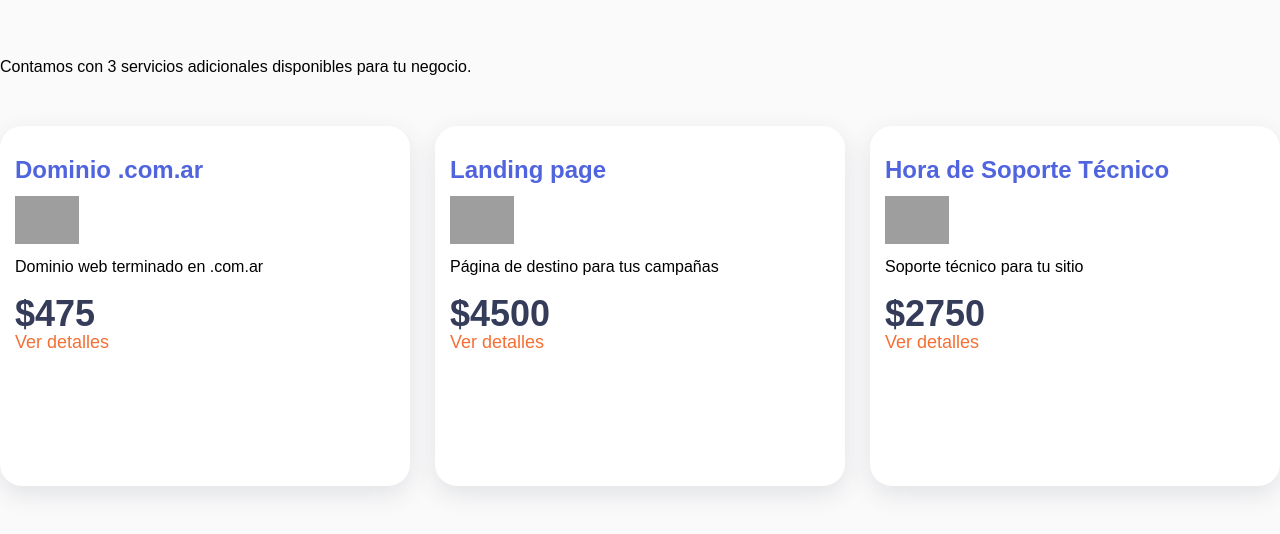
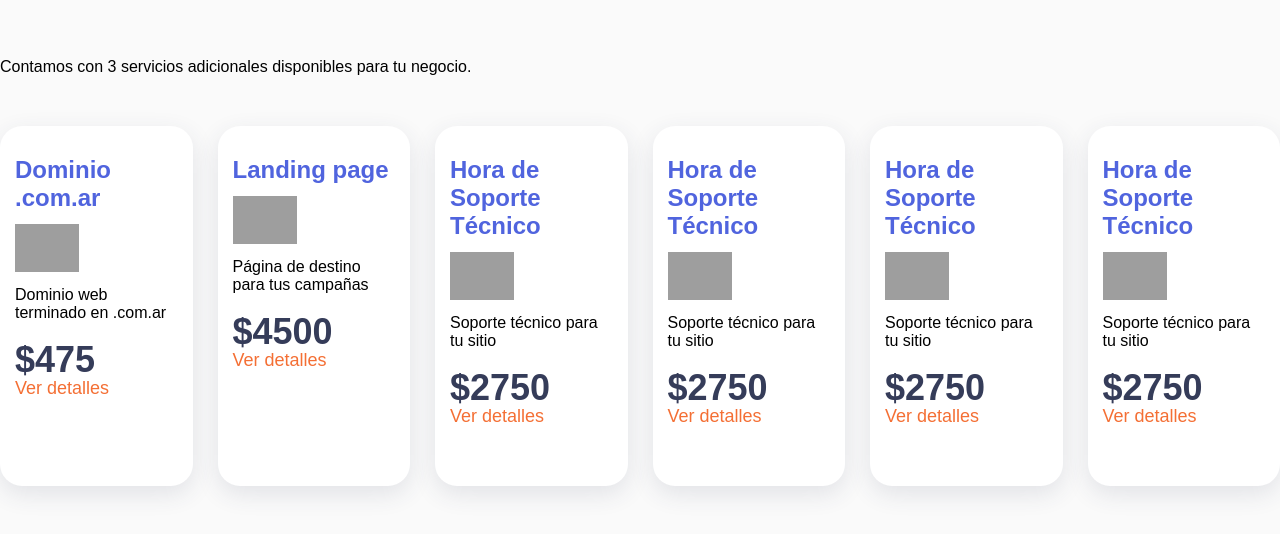
Before and after one commit to gonzaloalonsofiks/pixy-web-app, a React (Create React App) app: page / in a window 1280 px wide. Shown: the part 1281-1815 px from the top of the page. Built offline with nearby package versions, Linux system fonts and the light colour scheme; grey boxes are pictures that could not be loaded.

Commit message:
Adding Cart component and Events

```diff
--- a/src/App.jsx
+++ b/src/App.jsx
@@ -4,6 +4,7 @@ import NavBar from './components/NavBar/NavBar';
 import { BrowserRouter, Navigate, Route, Routes } from 'react-router-dom';
 import HeroSection from './components/HeroSection/HeroSection';
 import './App.css';
+import { Cart } from './components/Cart/Cart';
 
 function App() {
   return (
@@ -14,7 +15,7 @@ function App() {
         <Route path={'/'} element={[<HeroSection />, <ItemListContainer />]} />
         <Route path={'/categoria/:categoryID'} element={<ItemListContainer />} />
         <Route path={'/detalle/:detailID'} element={<ItemDetailContainer />} />
-        {/* <Route path={'/cart'} element={<Cart />} /> */}
+        <Route path={'/cart'} element={<Cart />} />
 
         <Route path='/*' element={<Navigate to='/' replace/> }/>
 
--- a/src/assets/product_data.json
+++ b/src/assets/product_data.json
@@ -25,5 +25,32 @@
       "img": "https://upload.wikimedia.org/wikipedia/commons/thumb/6/69/How_to_use_icon.svg/2214px-How_to_use_icon.svg.png",
       "icon": "https://upload.wikimedia.org/wikipedia/commons/thumb/6/69/How_to_use_icon.svg/2214px-How_to_use_icon.svg.png",
       "category": "soporte"
+    },
+    {
+      "id": 4,
+      "name": "Hora de Soporte Técnico",
+      "description": "Soporte técnico para tu sitio",
+      "price": 2750,
+      "img": "https://upload.wikimedia.org/wikipedia/commons/thumb/6/69/How_to_use_icon.svg/2214px-How_to_use_icon.svg.png",
+      "icon": "https://upload.wikimedia.org/wikipedia/commons/thumb/6/69/How_to_use_icon.svg/2214px-How_to_use_icon.svg.png",
+      "category": "soporte"
+    },
+    {
+      "id": 5,
+      "name": "Hora de Soporte Técnico",
+      "description": "Soporte técnico para tu sitio",
+      "price": 2750,
+      "img": "https://upload.wikimedia.org/wikipedia/commons/thumb/6/69/How_to_use_icon.svg/2214px-How_to_use_icon.svg.png",
+      "icon": "https://upload.wikimedia.org/wikipedia/commons/thumb/6/69/How_to_use_icon.svg/2214px-How_to_use_icon.svg.png",
+      "category": "soporte"
+    },
+    {
+      "id": 6,
+      "name": "Hora de Soporte Técnico",
+      "description": "Soporte técnico para tu sitio",
+      "price": 2750,
+      "img": "https://upload.wikimedia.org/wikipedia/commons/thumb/6/69/How_to_use_icon.svg/2214px-How_to_use_icon.svg.png",
+      "icon": "https://upload.wikimedia.org/wikipedia/commons/thumb/6/69/How_to_use_icon.svg/2214px-How_to_use_icon.svg.png",
+      "category": "soporte"
     }
   ]
--- /dev/null
+++ b/src/components/Cart/Cart.jsx
@@ -0,0 +1,7 @@
+import React from 'react'
+
+export const Cart = () => {
+  return (
+    <div>Cart</div>
+  )
+}
--- a/src/components/ItemDetailContainer/ItemDetail/ItemDetail.css
+++ b/src/components/ItemDetailContainer/ItemDetail/ItemDetail.css
@@ -1,6 +1,6 @@
 .itemDetail-container{
     max-width: 1120px;
-    margin: 0 auto 100px auto;
+    margin: 50px auto 100px auto;
     display: flex;
     flex-direction: row;
 }
--- a/src/components/ItemDetailContainer/ItemDetail/ItemDetail.jsx
+++ b/src/components/ItemDetailContainer/ItemDetail/ItemDetail.jsx
@@ -1,10 +1,15 @@
+import {useState} from 'react'
+import { Link } from 'react-router-dom'
 import ItemCount from '../../ItemListContainer/ItemCount/ItemCount'
 import './ItemDetail.css'
 
 const ItemDetail = ({singleService}) => {
 
+    const [count, setCount] = useState(null)
+
     const onAdd = (quantity) =>{
         console.log(quantity)
+        setCount(true)
     }
 
   return (
@@ -18,9 +23,12 @@ const ItemDetail = ({singleService}) => {
                 <p>{singleService.description}</p>
                 <span className="itemDetail-price">$ {singleService.price}</span>
             </div>
-            <div>
+            {
+                count ? <Link to='/cart'> <p>Ir al carrito</p></Link>
+                :
                 <ItemCount init={1} limit={10} onAdd={onAdd}/>
-            </div>
+
+            }
         </div>
     </div>
   )
```
